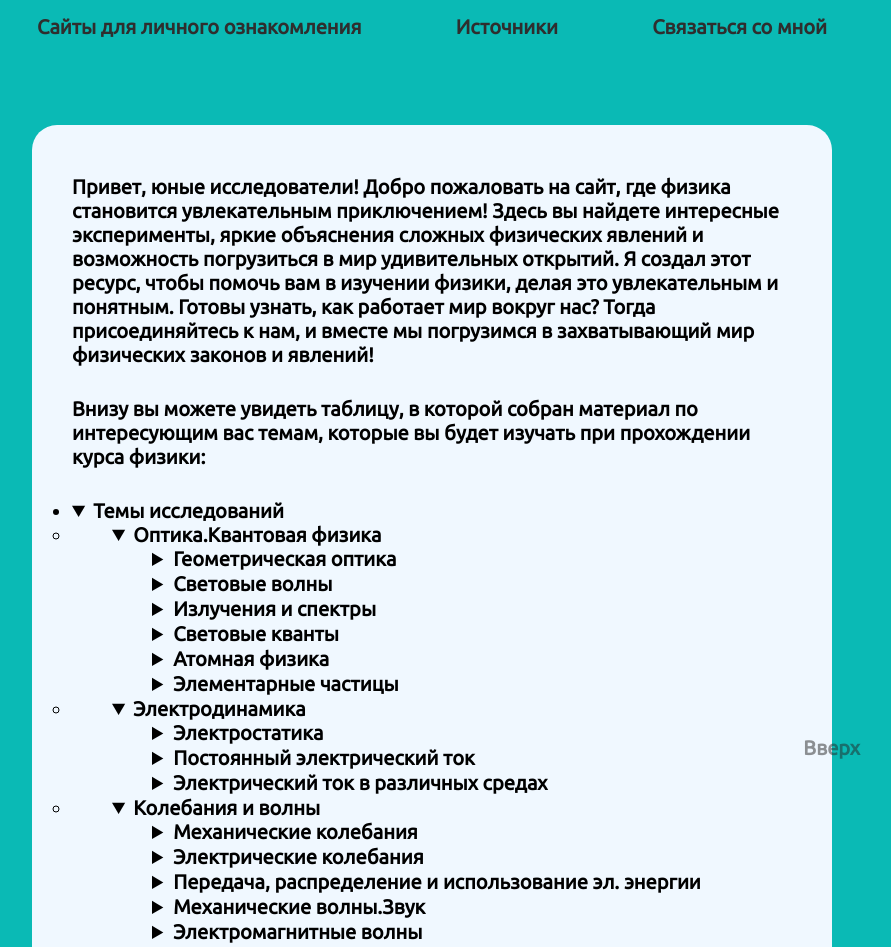
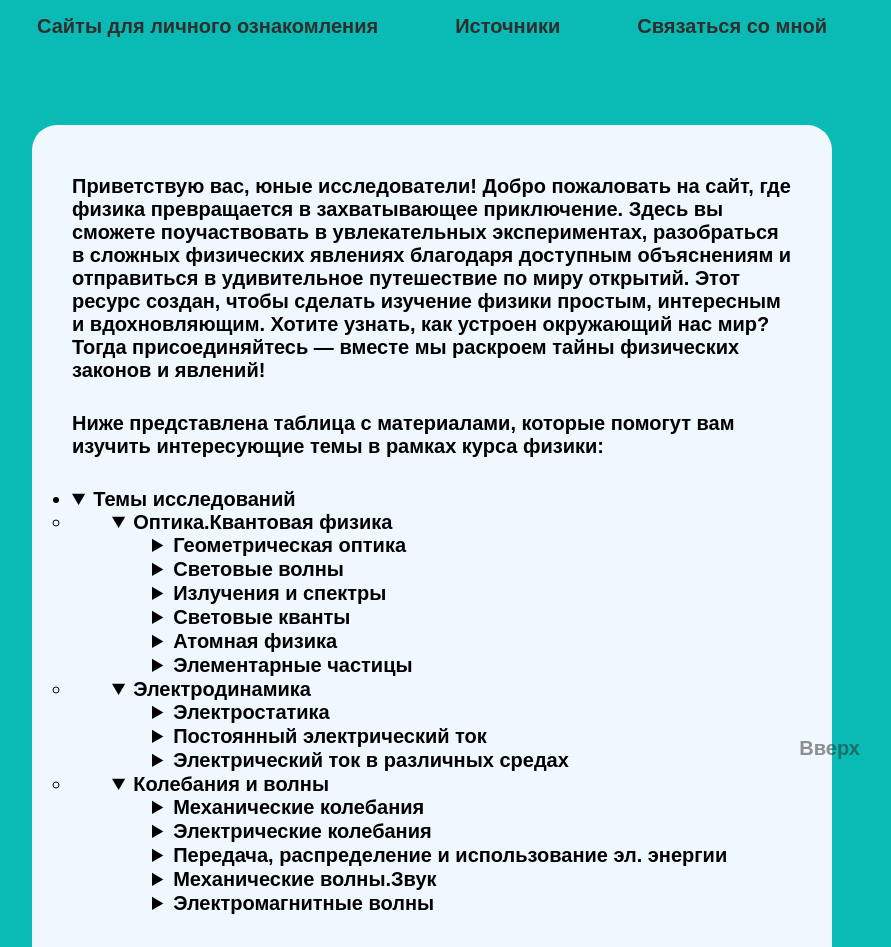
Before and after one commit to mikaa66/test5, a plain HTML site: page index.html in a window 1280 px wide. Shown: the top 947 px of the page, without its empty margins (208-1099 px from the left). Drawn offline with Linux system fonts and the light colour scheme.

Commit message:
Update index.html

```diff
--- a/index.html
+++ b/index.html
@@ -5,10 +5,14 @@
     <meta charset="UTF-8">
     <meta name="viewport" content="width=device-width, initial-scale=1.0">
     <link rel="stylesheet" href="temi/Optics.Kvant/sama tema/objStyle.css">
+    <!-- <link rel="preconnect" href="https://fonts.googleapis.com">
+    <link rel="preconnect" href="https://fonts.gstatic.com" crossorigin>
+    <link href="https://fonts.googleapis.com/css2?family=Poppins&family=Ubuntu:ital,wght@0,400;1,400;1,700&display=swap"
+        rel="stylesheet"> -->
     <link rel="preconnect" href="https://fonts.googleapis.com">
     <link rel="preconnect" href="https://fonts.gstatic.com" crossorigin>
-    <link href="https://fonts.googleapis.com/css2?family=Poppins&family=Ubuntu:ital,wght@0,400;1,400;1,700&display=swap"
-        rel="stylesheet">
+    <link href="https://fonts.googleapis.com/css2?family=Nunito:ital,wght@0,200..1000;1,200..1000&display=swap" rel="stylesheet">
+
     <title>Главная страница</title>
 </head>
 
@@ -25,14 +29,8 @@
         </div>
         <div class="main">
             <div class="main_inner">
-                <p>Привет, юные исследователи! Добро пожаловать на сайт, где физика становится увлекательным
-                    приключением! Здесь вы найдете интересные эксперименты, яркие объяснения сложных физических явлений
-                    и возможность погрузиться в мир удивительных открытий. Я создал этот ресурс, чтобы помочь вам в
-                    изучении физики, делая это увлекательным и понятным. Готовы узнать, как работает мир вокруг нас?
-                    Тогда присоединяйтесь к нам, и вместе мы погрузимся в захватывающий мир физических законов и
-                    явлений!</p>
-                <p>Внизу вы можете увидеть таблицу, в которой собран материал по интересующим вас темам, которые вы
-                    будет изучать при прохождении курса физики:</p>
+                <p>Приветствую вас, юные исследователи! Добро пожаловать на сайт, где физика превращается в захватывающее приключение. Здесь вы сможете поучаствовать в увлекательных экспериментах, разобраться в сложных физических явлениях благодаря доступным объяснениям и отправиться в удивительное путешествие по миру открытий. Этот ресурс создан, чтобы сделать изучение физики простым, интересным и вдохновляющим. Хотите узнать, как устроен окружающий нас мир? Тогда присоединяйтесь — вместе мы раскроем тайны физических законов и явлений!</p>
+                <p>Ниже представлена таблица с материалами, которые помогут вам изучить интересующие темы в рамках курса физики:</p>
                 <div class="tree1">
                     <ul class="tree">
                         <li>
@@ -41,37 +39,37 @@
                                 <ul>
                                     <li>
                                         <details open>
-                                            <summary><a
+                                            <summary><a class="orange"
                                                     href="temi/Optics.Kvant/sama tema/optics.Kvant.html">Оптика.Квантовая
                                                     физика</a></summary>
                                             <ul>
                                                 <details>
-                                                    <summary><a
+                                                    <summary><a class="orange"
                                                             href="temi/Optics.Kvant/geom optic/geom-optic.html">Геометрическая
                                                             оптика</a></summary>
                                                 </details>
                                                 <details>
-                                                    <summary><a
+                                                    <summary><a class="orange"
                                                             href="temi/Optics.Kvant/svet voln/optics.Kvant.html">Световые
                                                             волны</a></summary>
                                                 </details>
                                                 <details>
-                                                    <summary><a
+                                                    <summary><a class="orange"
                                                             href="temi/Optics.Kvant/izluch i spektr/izluch i spektr.html">Излучения
                                                             и спектры</a></summary>
                                                 </details>
                                                 <details>
-                                                    <summary><a
+                                                    <summary><a class="orange"
                                                             href="temi/Optics.Kvant/deistvie sveta/Deistvie_sveta.html">Световые
                                                             кванты </a></summary>
                                                 </details>
                                                 <details>
-                                                    <summary><a
+                                                    <summary><a class="orange"
                                                             href="temi/Optics.Kvant/atom fizik/atom-fizik.html">Атомная
                                                             физика</a></summary>
                                                 </details>
                                                 <details>
-                                                    <summary><a
+                                                    <summary><a class="orange"
                                                             href="temi/Optics.Kvant/Element chast/Element-chast.html">Элементарные
                                                             частицы</a></summary>
                                                 </details>
@@ -80,21 +78,21 @@
                                     </li>
                                     <li>
                                         <details open>
-                                            <summary><a
+                                            <summary><a class="greeng"
                                                     href="temi/Electrodynamic/sama tema/electrodynamic.html">Электродинамика</a>
                                             </summary>
                                             <details>
-                                                <summary><a
+                                                <summary><a class="greeng"
                                                         href="temi/Electrodynamic/Electrostatic/electrostatic.html">Электростатика</a>
                                                 </summary>
                                             </details>
                                             <details>
-                                                <summary><a
+                                                <summary><a class="greeng"
                                                         href="temi/Electrodynamic/Post el tock/post-el-tock.html">Постоянный
                                                         электрический ток</a></summary>
                                             </details>
                                             <details>
-                                                <summary><a
+                                                <summary><a class="greeng"
                                                         href="temi/Electrodynamic/el tok v sredax/el-tok-v-sredax.html">Электрический
                                                         ток в различных средах</a></summary>
                                             </details>
```
